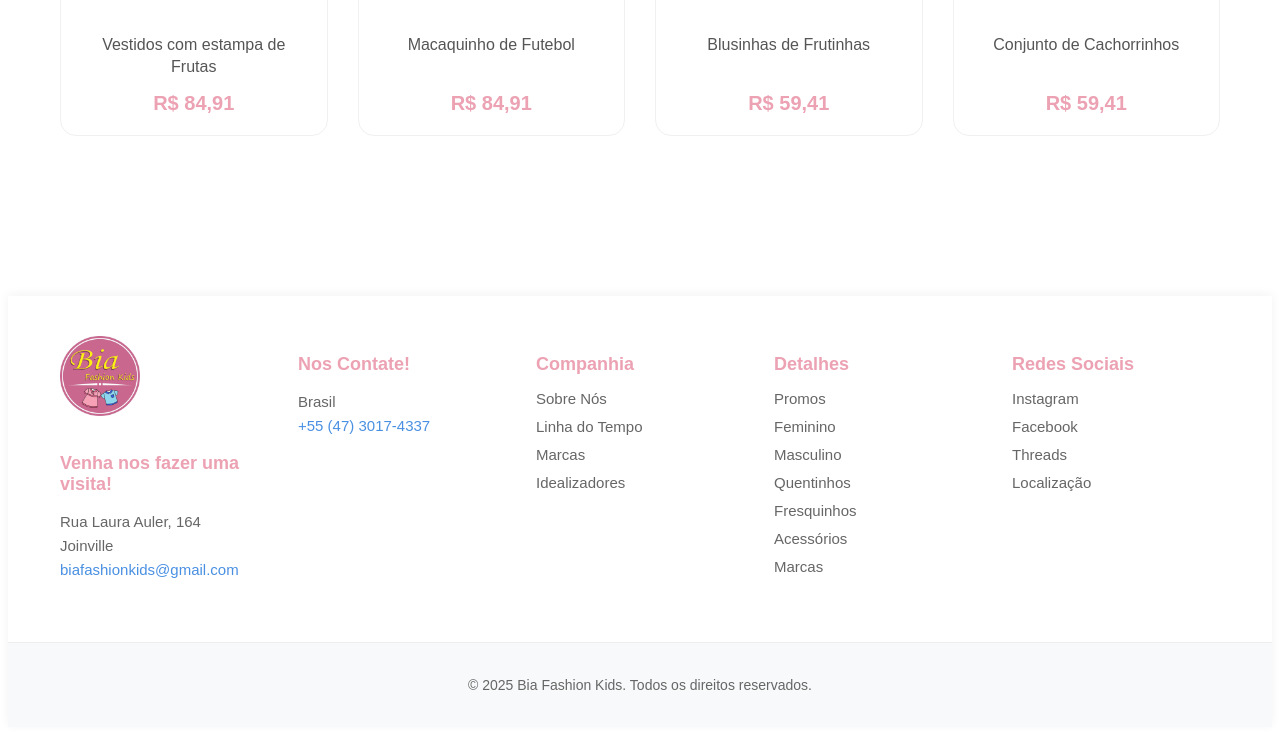
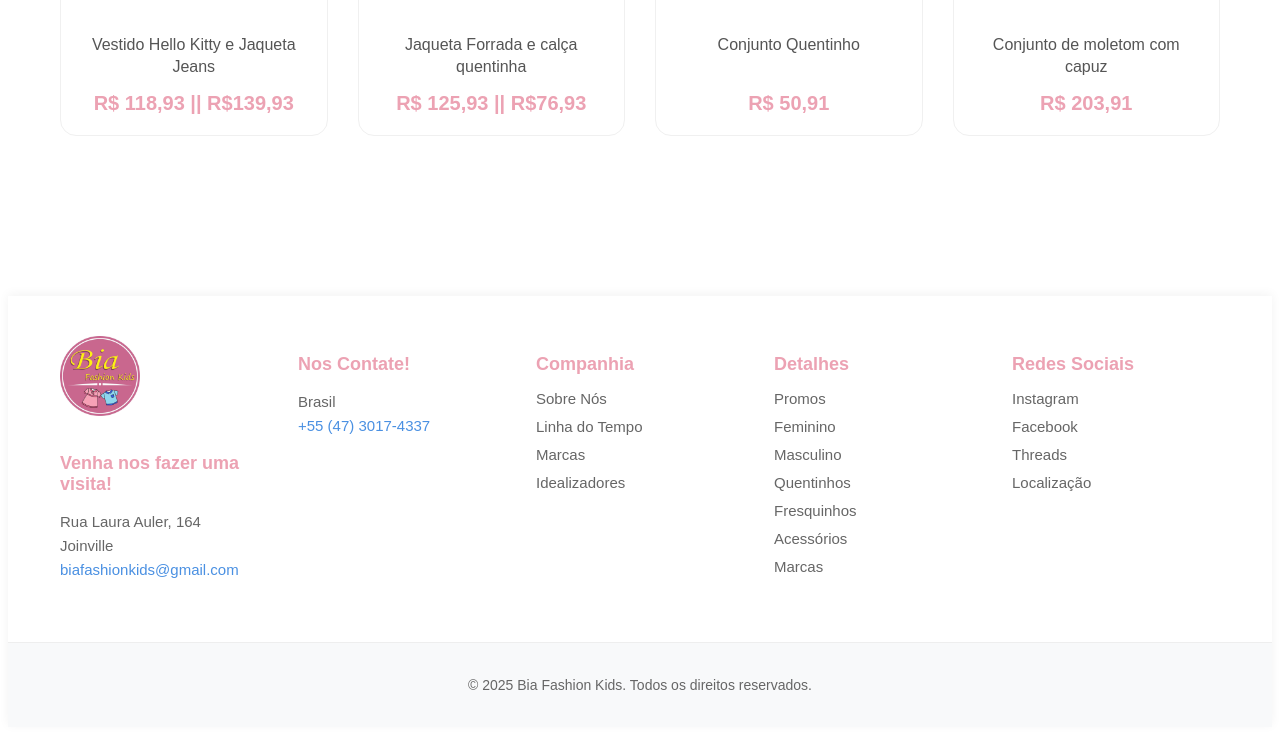
Before and after one commit to fic-fabrica-de-software/projeto-pessoal-softbm, a PHP site: page /quentinhos.php in a window 1280 px wide. Shown: the part 924-1659 px from the top of the page. Run offline with PHP 8.4, Linux system fonts and the light colour scheme.

Commit message:
organizando página de quentinhos

```diff
--- a/quentinhos.php
+++ b/quentinhos.php
@@ -24,23 +24,23 @@
                 </div>
             </a> <a href="">
                 <div class="tshirt-photos"> <img
-                        src="src/images/imgs-produto/fresquinhos5.png">
-                    <p>Vestidos com estampa de Frutas </p> <span><strong>R$ 84,91</strong></span>
+                        src="src/images/imgs-produto/quentinhos5.png">
+                    <p>Vestido Hello Kitty e Jaqueta Jeans </p> <span><strong>R$ 118,93 || R$139,93</strong></span>
                 </div>
             </a> <a href="">
                 <div class="tshirt-photos"> <img
-                        src="src/images/imgs-produto/fresquinhos6.png">
-                    <p>Macaquinho de Futebol</p> <span><strong>R$ 84,91</strong></span>
+                        src="src/images/imgs-produto/quentinhos6.png">
+                    <p>Jaqueta Forrada e calça quentinha</p> <span><strong>R$ 125,93 || R$76,93</strong></span>
                 </div>
             </a> <a href="">
                 <div class="tshirt-photos"> <img
-                        src="src/images/imgs-produto/fresquinhos7.png">
-                    <p>Blusinhas de Frutinhas</p> <span><strong>R$ 59,41</strong></span>
+                        src="src/images/imgs-produto/quentinhos7.png">
+                    <p>Conjunto Quentinho</p> <span><strong>R$ 50,91</strong></span>
                 </div>
             </a> <a href="">
                 <div class="tshirt-photos"> <img
-                        src="src/images/imgs-produto/fresquinhos8.png">
-                    <p>Conjunto de Cachorrinhos</p> <span><strong>R$ 59,41</strong></span>
+                        src="src/images/imgs-produto/quentinhos8.png">
+                    <p>Conjunto de moletom com capuz</p> <span><strong>R$ 203,91</strong></span>
                 </div>
             </a> </div>
     </section>
```
Also changed, not shown: src/images/imgs-produto/quentinhos5.png (added), src/images/imgs-produto/quentinhos6.png (added), src/images/imgs-produto/quentinhos7.png (added), src/images/imgs-produto/quentinhos8.png (added).
